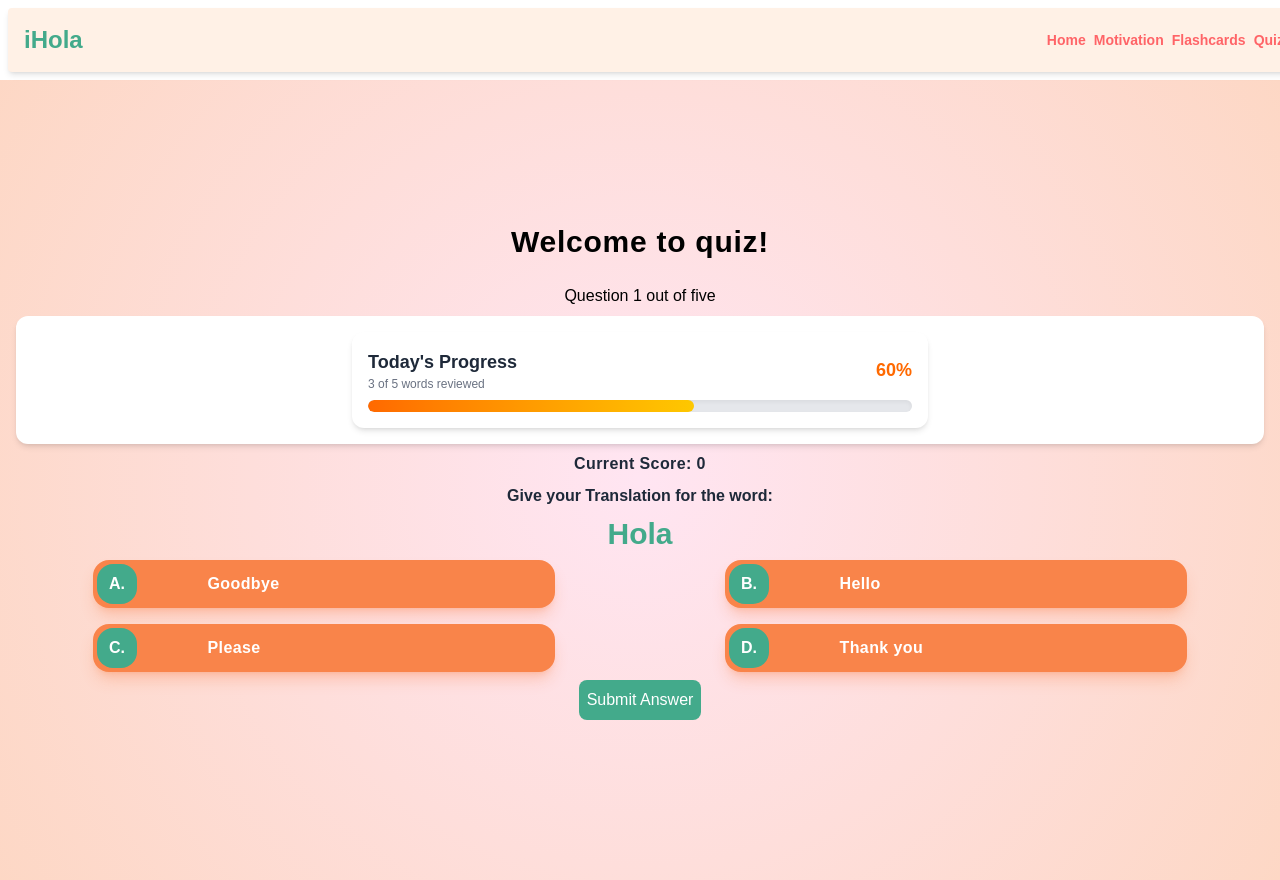
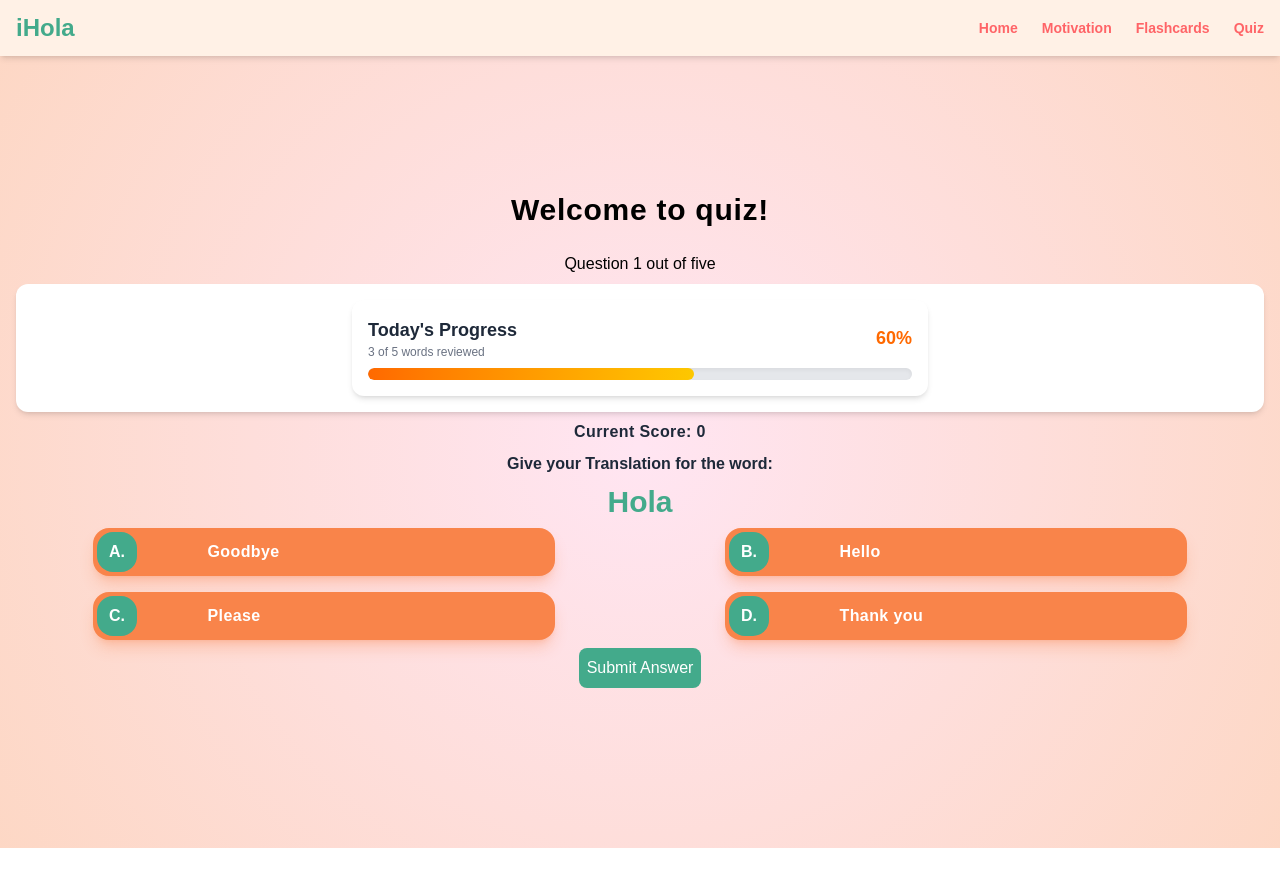
Before and after one commit to Githinji0/iHola, a React (Vite) app in the folder client/: page /quiz in a window 1280 px wide. After the commit the page ends 848 px from the top, so only its background shows below. Built offline with nearby package versions, Linux system fonts and the light colour scheme.

Commit message:
feat: Update NavBar for improved mobile responsiveness and enhance Quiz page layout

```diff
--- a/client/src/components/NavBar.jsx
+++ b/client/src/components/NavBar.jsx
@@ -1,37 +1,45 @@
 /* eslint-disable no-unused-vars */
-import { useState } from 'react'
-import React from 'react'
-
-import { FaBars } from 'react-icons/fa'
-import { Link } from 'react-router-dom'
-import Home from '../pages/Home'
-import Motivation from '../pages/Motivation'
-import Flashcards from '../pages/Flashcards'
-import Quiz from '../pages/Quiz'
+import { useState } from 'react';
+import { FaBars, FaTimes } from 'react-icons/fa';
+import { Link } from 'react-router-dom';
 
 const NavBar = () => {
   const [isMenuOpen, setIsMenuOpen] = useState(false);
+
   return (
-    <nav className='w-full bg-[#fff1e6] flex justify-between items-center  shadow-md m-2 rounded-sm fixed top-0 z-10'>
-      <h1 className='text-[#43aa8b] text-2xl font-bold p-4'>iHola</h1>
+    <nav className="w-full bg-[#fff1e6] flex justify-between items-center shadow-md px-4 py-3 fixed top-0 z-10">
 
-      <div className="lg:flex justify-around text-red-400 text-sm font-semibold gap-2 p-1  hidden ">
-        <ul>Home</ul>
-        <ul>Motivation</ul>
-        <ul>Flashcards</ul>
-        <ul>Quiz</ul>
+      {/* Logo */}
+      <h1 className="text-[#43aa8b] text-2xl font-bold">iHola</h1>
 
-      </div>
-      <div className="lg:hidden" id
-        ="menu-button">
-       <button>
-        <FaBars size={30} className="text-[#43aa8b] m-4"/>
-       </button>
+      {/* Desktop Menu */}
+      <div className="hidden lg:flex gap-6 text-red-400 text-sm font-semibold">
+        <Link to="/">Home</Link>
+        <Link to="/motivation">Motivation</Link>
+        <Link to="/flashcards">Flashcards</Link>
+        <Link to="/quiz">Quiz</Link>
       </div>
 
+      {/* Mobile Menu Button */}
+      <button
+        className="lg:hidden text-[#43aa8b]"
+        onClick={() => setIsMenuOpen(!isMenuOpen)}
+      >
+        {isMenuOpen ? <FaTimes size={28} /> : <FaBars size={28} />}
+      </button>
+
+      {/* Mobile Dropdown Menu */}
+      {isMenuOpen && (
+        <div className="absolute top-full left-0 w-full bg-[#fff1e6] shadow-md flex flex-col gap-4 p-4 text-red-400 font-semibold lg:hidden animate-fade">
+          <Link to="/" onClick={() => setIsMenuOpen(false)}>Home</Link>
+          <Link to="/motivation" onClick={() => setIsMenuOpen(false)}>Motivation</Link>
+          <Link to="/flashcards" onClick={() => setIsMenuOpen(false)}>Flashcards</Link>
+          <Link to="/quiz" onClick={() => setIsMenuOpen(false)}>Quiz</Link>
+        </div>
+      )}
 
     </nav>
-  )
-}
+  );
+};
 
-export default NavBar
+export default NavBar;
--- a/client/src/pages/Quiz.jsx
+++ b/client/src/pages/Quiz.jsx
@@ -66,7 +66,7 @@ const Quiz = () => {
 
 
   return (
-    <div className=" min-h-screen mt-20 bg-[radial-gradient(circle,rgba(255,0,128,0.1),#f9844a52)] flex justify-center items-center flex-col gap-2">
+    <div className=" min-h-screen mt-12 bg-[radial-gradient(circle,rgba(255,0,128,0.1),#f9844a52)] flex justify-center items-center flex-col gap-2">
       <h1 className='font-bold tracking-wide text-3xl'>Welcome to quiz!</h1>
 
       <QuixCard
```
